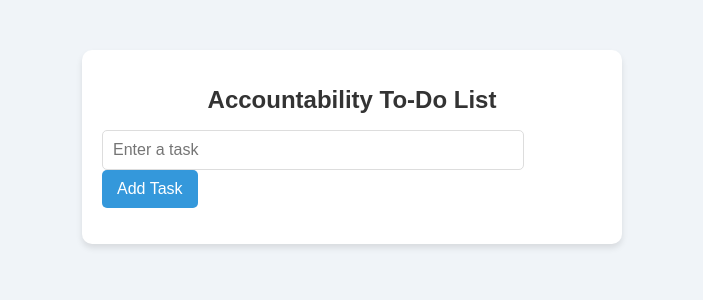
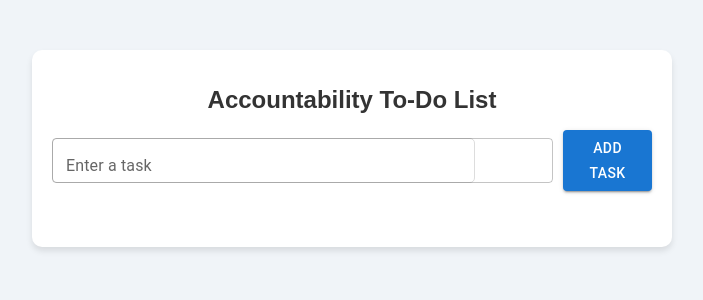
Before and after one commit to alexandrehuynh/owe_yourself, a React (Create React App) app: page / in a window 1280 px wide. Shown: the top 300 px of the page, without its empty margins (288-991 px from the left). Built offline with nearby package versions, Linux system fonts and the light colour scheme.

Commit message:
added material UI

```diff
--- a/package.json
+++ b/package.json
@@ -3,6 +3,10 @@
   "version": "0.1.0",
   "private": true,
   "dependencies": {
+    "@emotion/react": "^11.13.3",
+    "@emotion/styled": "^11.13.0",
+    "@mui/icons-material": "^6.1.1",
+    "@mui/material": "^6.1.1",
     "@testing-library/jest-dom": "^5.17.0",
     "@testing-library/react": "^13.4.0",
     "@testing-library/user-event": "^13.5.0",
--- a/src/App.css
+++ b/src/App.css
@@ -93,3 +93,40 @@ li button {
 li:hover button {
   display: inline-block;
 }
+
+body {
+  font-family: 'Arial', sans-serif;
+  background-color: #f0f4f8;
+  margin: 0;
+  padding: 0;
+}
+
+.app {
+  max-width: 600px;
+  margin: 50px auto;
+  background-color: white;
+  border-radius: 10px;
+  box-shadow: 0px 4px 6px rgba(0, 0, 0, 0.1);
+  padding: 20px;
+}
+
+h1 {
+  text-align: center;
+  color: #333;
+  font-size: 1.5rem;
+}
+
+.task-input {
+  display: flex;
+  align-items: center;
+  margin-bottom: 20px;
+}
+
+ul {
+  list-style: none;
+  padding: 0;
+}
+
+.edit-mode {
+  background-color: #e8f0fe;
+}
--- a/src/App.js
+++ b/src/App.js
@@ -1,5 +1,7 @@
 import React, { useState, useEffect } from 'react';
-import './App.css'; // Import the CSS file
+import { TextField, Button, IconButton, Checkbox, List, ListItem, ListItemText, ListItemSecondaryAction } from '@mui/material';
+import { Delete as DeleteIcon, Save as SaveIcon } from '@mui/icons-material';
+import './App.css';
 
 const App = () => {
   const [task, setTask] = useState('');
@@ -51,44 +53,55 @@ const App = () => {
   return (
     <div className="app">
       <h1>Accountability To-Do List</h1>
-      <div>
-        <input
-          type="text"
+      <div className="task-input">
+        <TextField
+          label="Enter a task"
           value={task}
           onChange={(e) => setTask(e.target.value)}
-          placeholder="Enter a task"
+          fullWidth
+          variant="outlined"
+          style={{ marginRight: '10px' }}
         />
-        <button onClick={addTask}>Add Task</button>
+        <Button variant="contained" color="primary" onClick={addTask}>
+          Add Task
+        </Button>
       </div>
 
-      <ul>
+      <List>
         {tasks.map((t, index) => (
-          <li key={index} className={editingIndex === index ? 'edit-mode' : ''}>
-            <input
-              type="checkbox"
+          <ListItem key={index} className={editingIndex === index ? 'edit-mode' : ''}>
+            <Checkbox
               checked={t.done}
               onChange={() => toggleTask(index)}
             />
             {editingIndex === index ? (
               <>
-                <input
-                  type="text"
+                <TextField
                   value={editingTask}
                   onChange={(e) => setEditingTask(e.target.value)}
+                  fullWidth
                 />
-                <button onClick={() => saveEditedTask(index)}>Save</button>
+                <IconButton color="primary" onClick={() => saveEditedTask(index)}>
+                  <SaveIcon />
+                </IconButton>
               </>
             ) : (
               <>
-                <span onClick={() => startEditingTask(index)}>
-                  {t.text}
-                </span>
-                <button onClick={() => deleteTask(index)}>Delete</button>
+                <ListItemText
+                  primary={t.text}
+                  onClick={() => startEditingTask(index)}
+                  style={{ textDecoration: t.done ? 'line-through' : 'none', cursor: 'pointer' }}
+                />
+                <ListItemSecondaryAction>
+                  <IconButton edge="end" aria-label="delete" onClick={() => deleteTask(index)}>
+                    <DeleteIcon color="error" />
+                  </IconButton>
+                </ListItemSecondaryAction>
               </>
             )}
-          </li>
+          </ListItem>
         ))}
-      </ul>
+      </List>
     </div>
   );
 };
```
Also changed, not shown: 1 other file (tests, documents, lock files or other folders).
